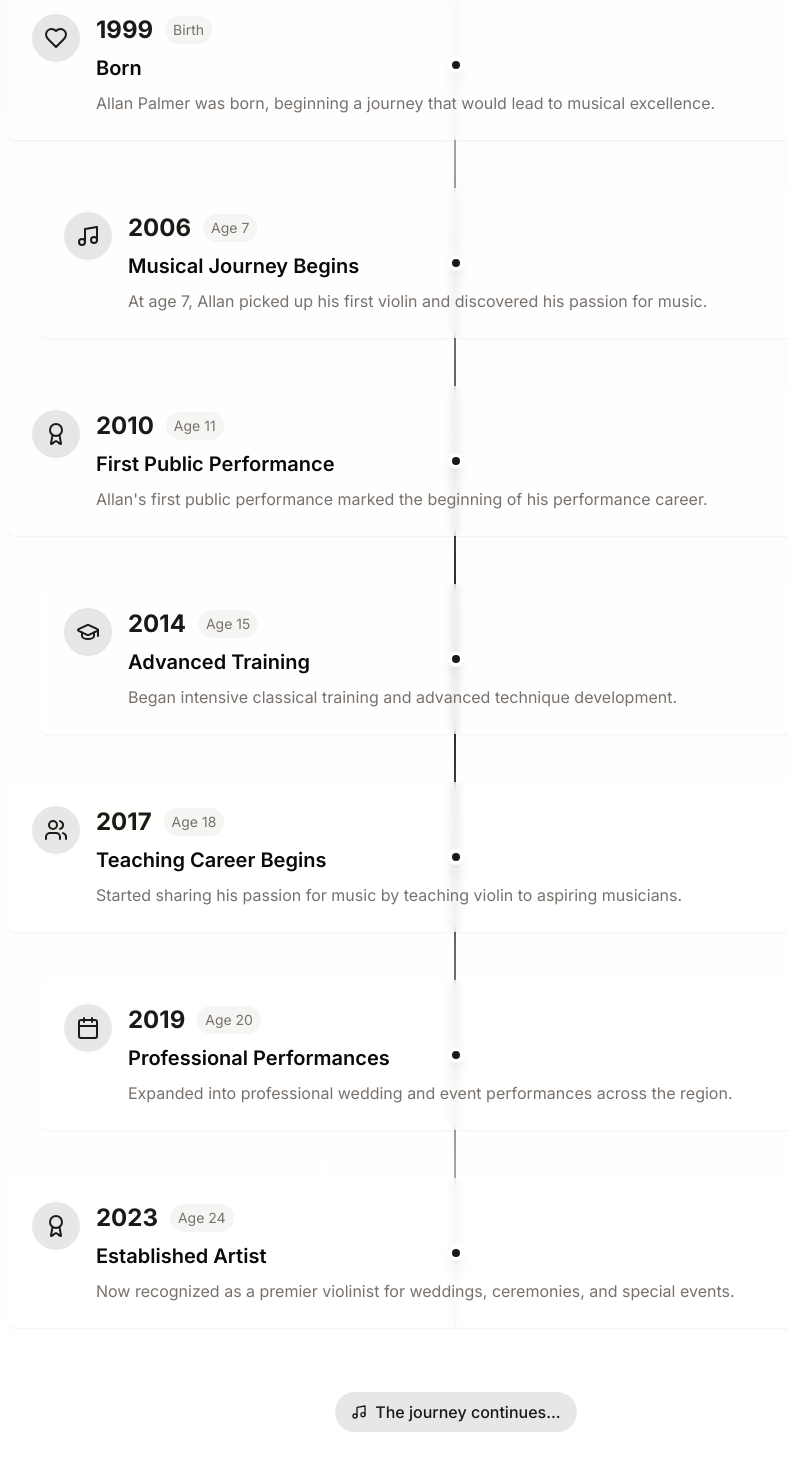
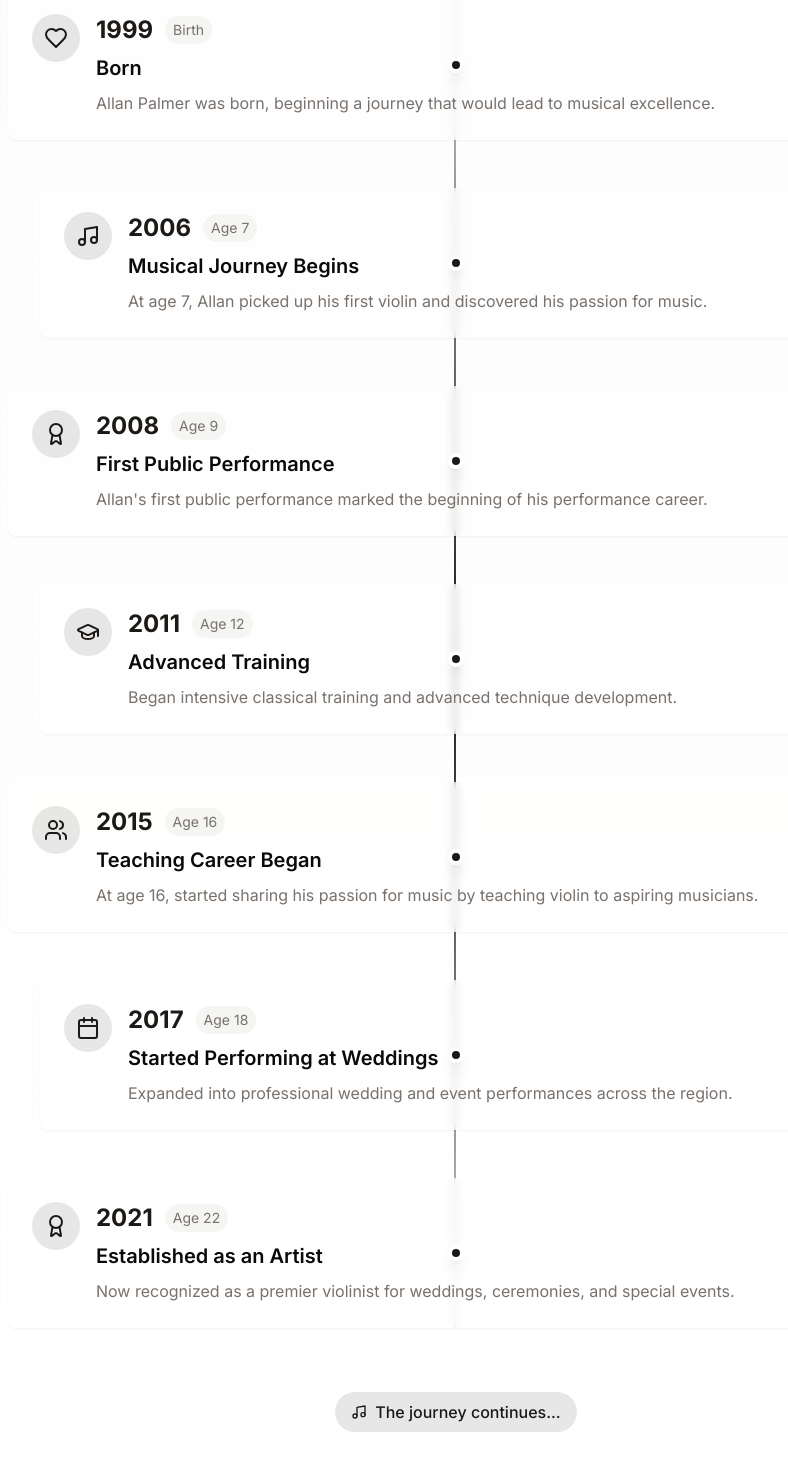
Before and after one commit to Javaris500/allan-palmer, a Next.js app: page /about in a window 1280 px wide. Shown: the part 1313-2780 px from the top of the page, without its empty margins (184-972 px from the left). Built offline with nearby package versions, Linux system fonts and the light colour scheme; no server answers; a web font is replaced by a local one.

Commit message:
Update About page: timeline dates, experience years, and contact email

```diff
--- a/components/about/about-hero.tsx
+++ b/components/about/about-hero.tsx
@@ -10,7 +10,7 @@ import { buttonVariants } from "@/components/ui/button"
 import { cn } from "@/lib/utils"
 
 const stats = [
-  { icon: Calendar, label: "Years Experience", value: "15+" },
+  { icon: Calendar, label: "Years Experience", value: "20+" },
   { icon: Users, label: "Events Performed", value: "500+" },
   { icon: Music, label: "Songs in Repertoire", value: "200+" },
   { icon: Award, label: "Satisfied Clients", value: "100%" },
@@ -44,7 +44,7 @@ export function AboutHero() {
             <AnimatedElement variant="fade-up" delay={0.2}>
               <div className="prose prose-lg max-w-none text-muted-foreground">
                 <p>
-                  With over 15 years of professional experience, Allan Palmer brings exceptional artistry and technical
+                  With over 20 years of professional experience, Allan Palmer brings exceptional artistry and technical
                   mastery to every performance. From intimate wedding ceremonies to grand concert halls, Allan's
                   versatile repertoire and passionate delivery create magical moments that resonate long after the last
                   note.
--- a/components/about/about-timeline.tsx
+++ b/components/about/about-timeline.tsx
@@ -21,39 +21,39 @@ const timelineEvents = [
     age: "Age 7",
   },
   {
-    year: "2010",
+    year: "2008",
     title: "First Public Performance",
     description: "Allan's first public performance marked the beginning of his performance career.",
     icon: Award,
-    age: "Age 11",
+    age: "Age 9",
   },
   {
-    year: "2014",
+    year: "2011",
     title: "Advanced Training",
     description: "Began intensive classical training and advanced technique development.",
     icon: GraduationCap,
-    age: "Age 15",
+    age: "Age 12",
+  },
+  {
+    year: "2015",
+    title: "Teaching Career Began",
+    description: "At age 16, started sharing his passion for music by teaching violin to aspiring musicians.",
+    icon: Users,
+    age: "Age 16",
   },
   {
     year: "2017",
-    title: "Teaching Career Begins",
-    description: "Started sharing his passion for music by teaching violin to aspiring musicians.",
-    icon: Users,
+    title: "Started Performing at Weddings",
+    description: "Expanded into professional wedding and event performances across the region.",
+    icon: Calendar,
     age: "Age 18",
   },
   {
-    year: "2019",
-    title: "Professional Performances",
-    description: "Expanded into professional wedding and event performances across the region.",
-    icon: Calendar,
-    age: "Age 20",
-  },
-  {
-    year: "2023",
-    title: "Established Artist",
+    year: "2021",
+    title: "Established as an Artist",
     description: "Now recognized as a premier violinist for weddings, ceremonies, and special events.",
     icon: Award,
-    age: "Age 24",
+    age: "Age 22",
   },
 ]
 
--- a/lib/constants.ts
+++ b/lib/constants.ts
@@ -22,7 +22,7 @@ export const SITE_CONFIG = {
 } as const
 
 export const CONTACT_INFO = {
-  email: "Palmerar@myumanito-ba.ca",
+  email: "palmerar@myumanito-ba.ca",
   phone: "(204) 898-9699",
   location: "Winnipeg, Manitoba",
   socialMedia: {
```
